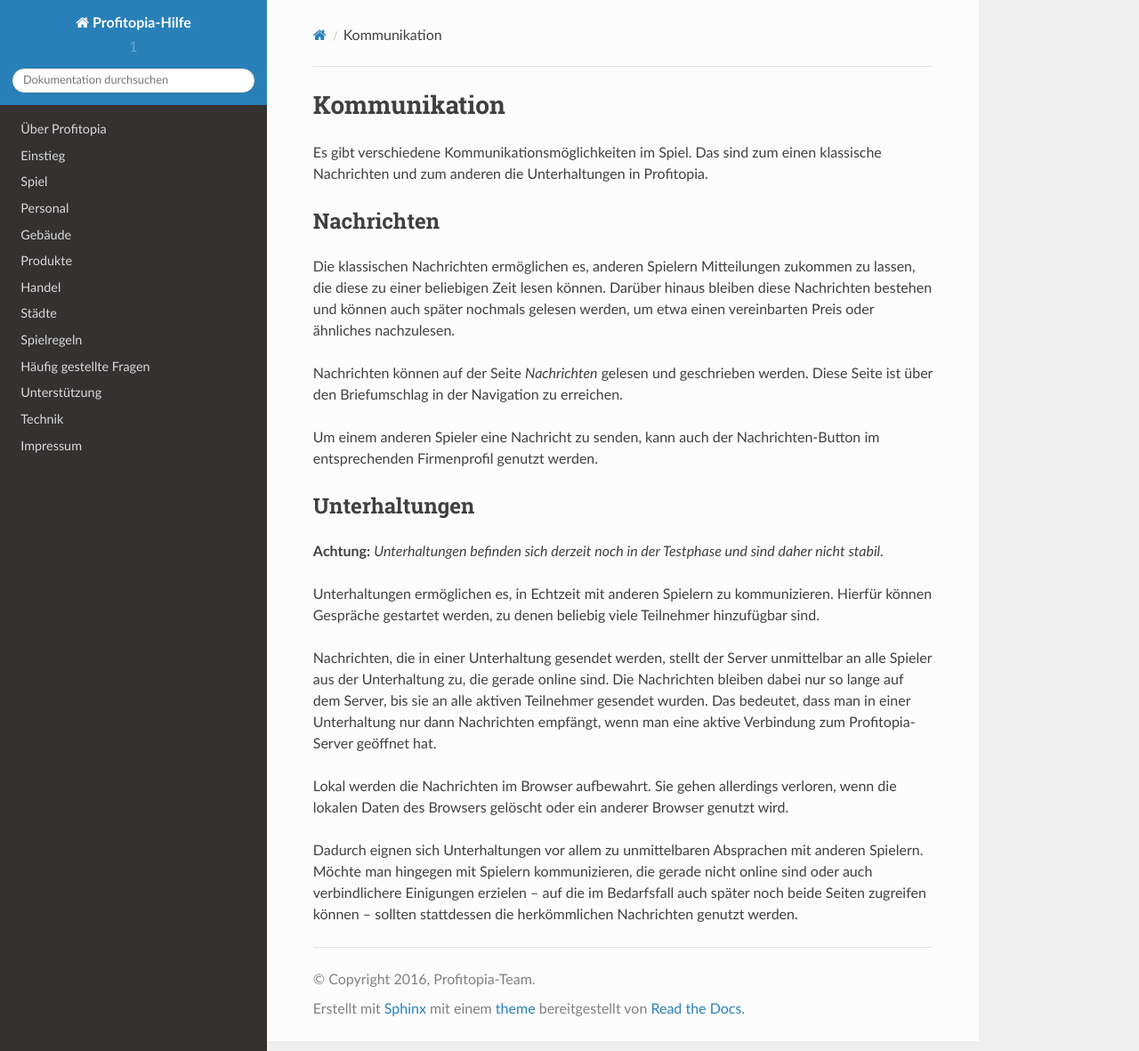
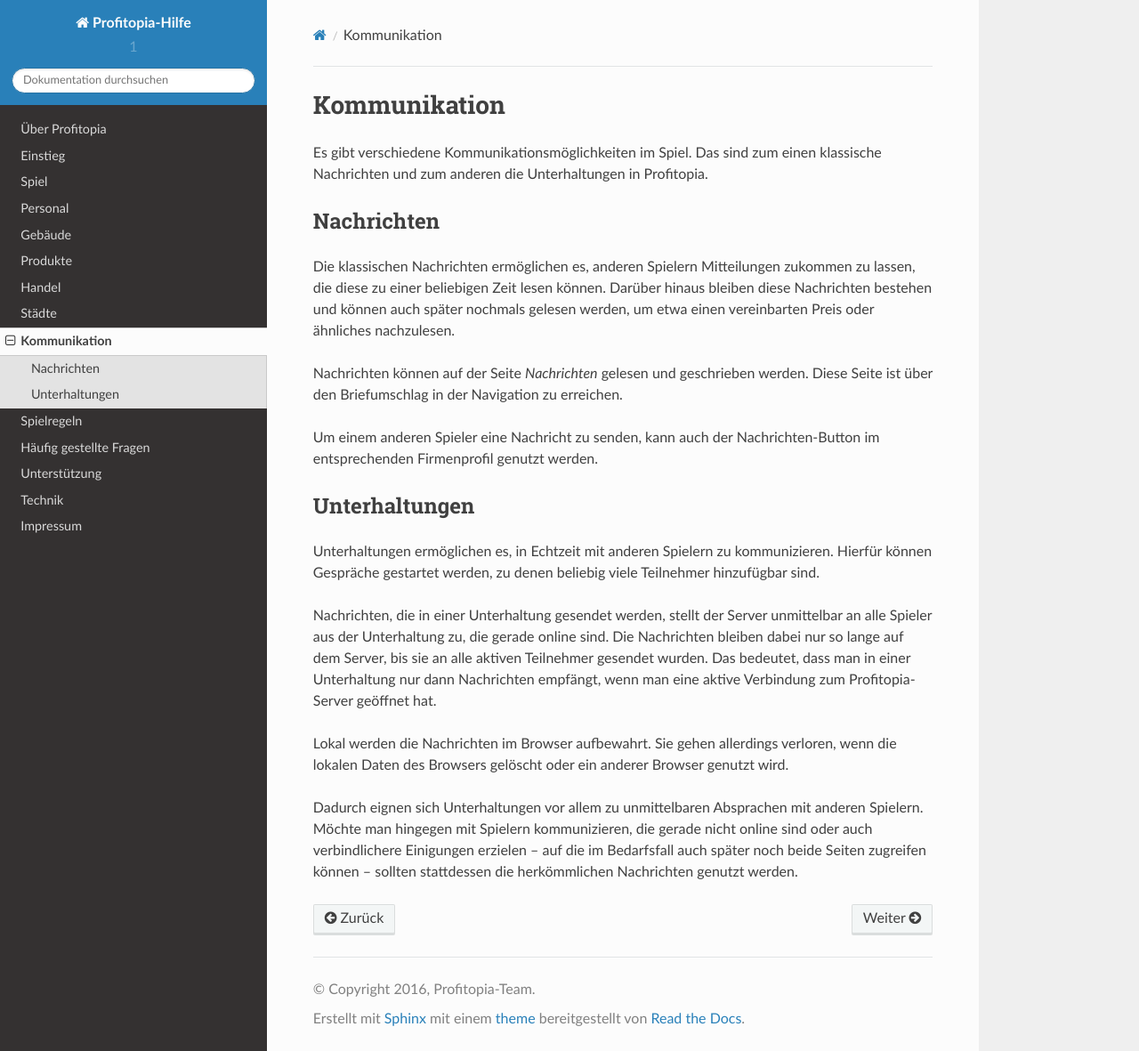
Before and after one commit to profitopia/help, a Sphinx documentation site: the page built from source/communication.rst, in a window 1280 px wide and 1181 px high. Shown: the whole window at 89% size. Built offline with Sphinx 7.4.7 and the Read the Docs theme 2.0.0, drawn with Linux system fonts in a browser that asks for light colours.

Commit message:
Published communication

```diff
--- a/source/communication.rst
+++ b/source/communication.rst
@@ -15,8 +15,6 @@ Um einem anderen Spieler eine Nachricht zu senden, kann auch der Nachrichten-But
 Unterhaltungen
 ==============
 
-**Achtung:** *Unterhaltungen befinden sich derzeit noch in der Testphase und sind daher nicht stabil.*
-
 Unterhaltungen ermöglichen es, in Echtzeit mit anderen Spielern zu kommunizieren. Hierfür können Gespräche gestartet werden, zu denen beliebig viele Teilnehmer hinzufügbar sind.
 
 Nachrichten, die in einer Unterhaltung gesendet werden, stellt der Server unmittelbar an alle Spieler aus der Unterhaltung zu, die gerade online sind. Die Nachrichten bleiben dabei nur so lange auf dem Server, bis sie an alle aktiven Teilnehmer gesendet wurden. Das bedeutet, dass man in einer Unterhaltung nur dann Nachrichten empfängt, wenn man eine aktive Verbindung zum Profitopia-Server geöffnet hat.
--- a/source/index.rst
+++ b/source/index.rst
@@ -15,6 +15,7 @@ Herzlich Willkommen zur Profitopia-Hilfe! Diese Seite soll alle relevanten Infor
   products
   trade/index
   city
+  communication
   rules
   faq
   support
```
